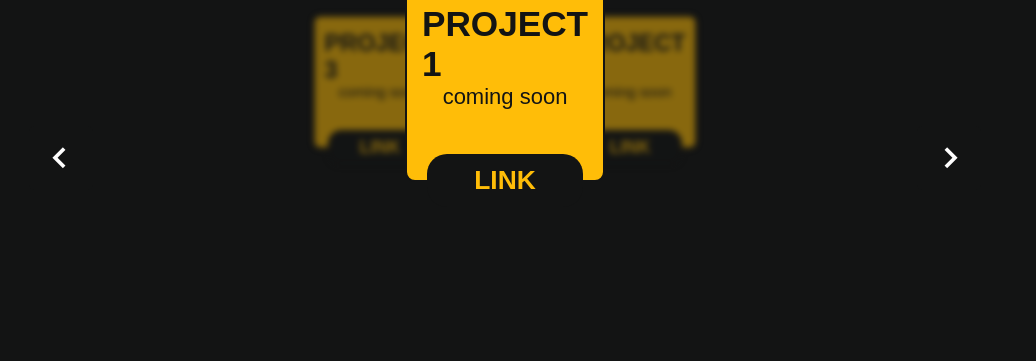
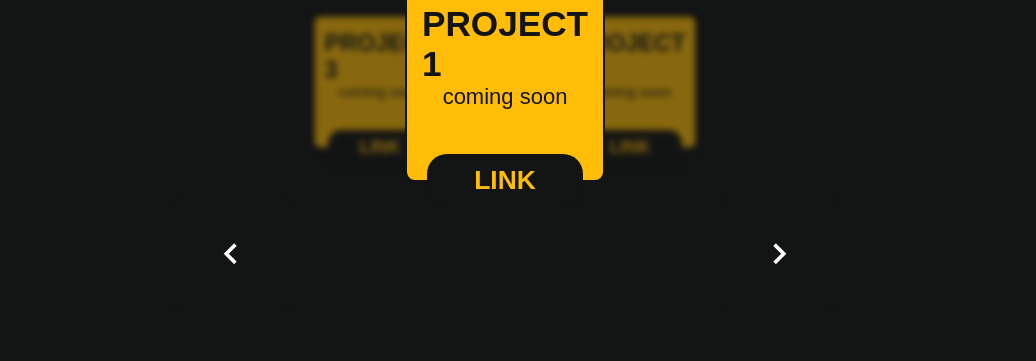
Before and after one commit to JULIOSIRINGORINGO/MyPORTO-, a plain HTML site: page index.html in a window 1280 px wide. Shown: the part 3140-3501 px from the top of the page, without its empty margins (135-1171 px from the left). Drawn offline with nearby package versions, Linux system fonts and the light colour scheme.

Commit message:
update slider button

```diff
--- a/style.css
+++ b/style.css
@@ -517,12 +517,17 @@ span {
 .controls {
   display: flex;
   justify-content: space-between;
-  margin-top: -12rem;
-  background-color: var(--bg-color);
+  margin-top: -4rem;
+  /* background-color: var(--main-color); */
+  margin-left: auto;
+  margin-right: auto;
+  width: 70%;
 }
 
 .button {
   cursor: pointer;
+  width: 13rem;
+  height: 13rem;
   padding: 10px;
   line-height: 1rem;
   border: none;
@@ -536,7 +541,7 @@ span {
   background-color: var(--main-color);
   border-radius: 100%;
   color: var(--bg-color);
-  box-shadow: 0 0 5px var(--main-color);
+  box-shadow: 0 0 10px var(--main-color);
   transition: 0.5s ease-in-out;
 }
 /* end card */
```
